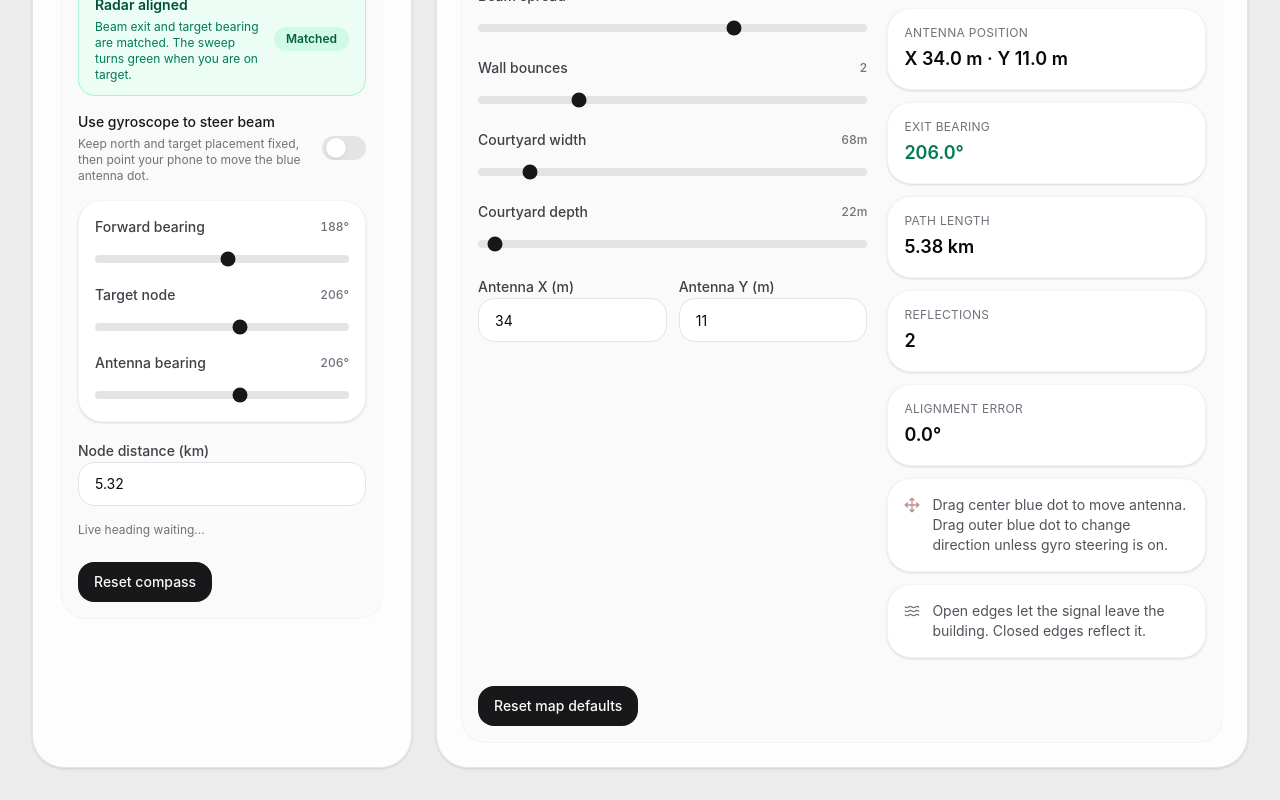
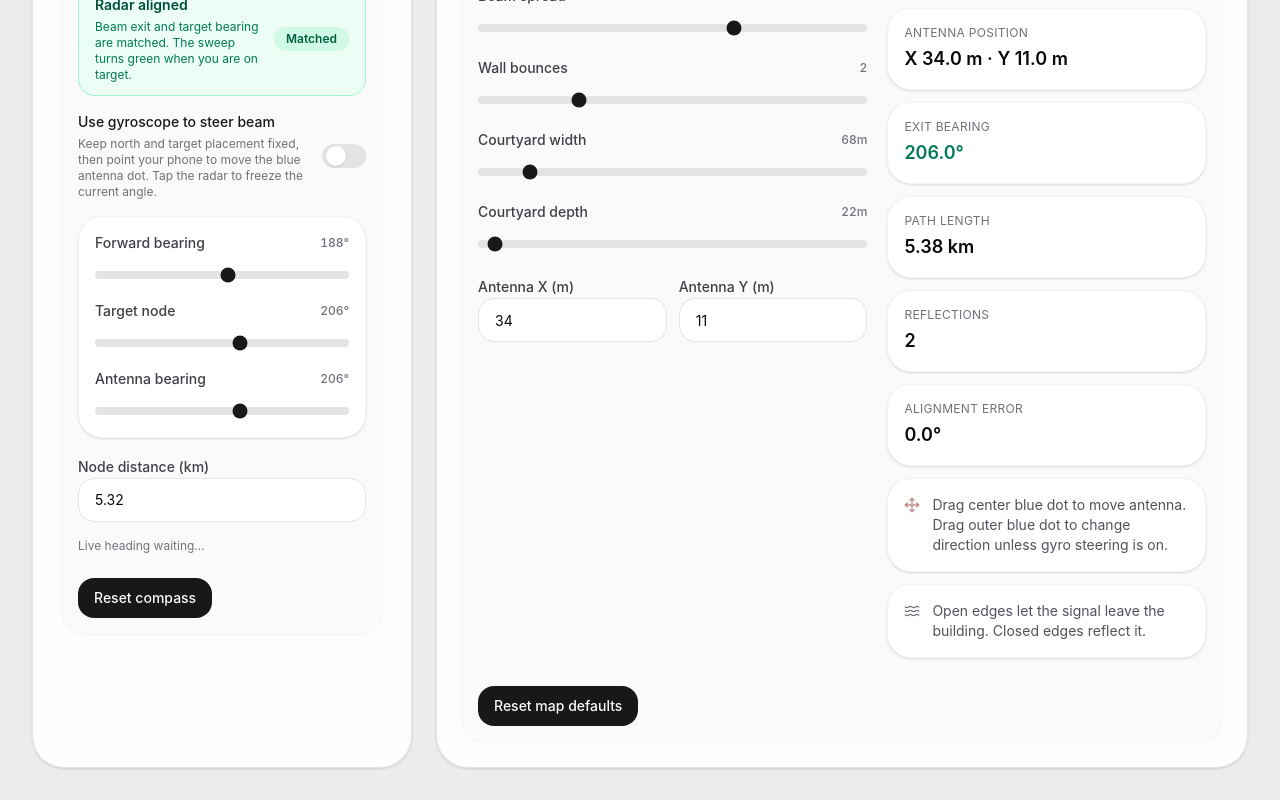
Before and after one commit to valentinvieriu/Signal-Bounce-Simulator, a React (Vite) app: page / in a window 1280 px wide. Shown: the part 914-1714 px from the top of the page. Built offline with nearby package versions, Linux system fonts and the light colour scheme.

Commit message:
Freeze gyroscope heading on radar tap

```diff
--- a/src/App.jsx
+++ b/src/App.jsx
@@ -97,6 +97,14 @@ export default function App() {
     setSim((currentState) => createNextState(currentState, key, value, heading, useCompass));
   };
 
+  const handleUseCompassChange = (nextValue) => {
+    if (!nextValue && heading !== null) {
+      setSim((currentState) => ({ ...currentState, antennaDirection: Math.round(heading) }));
+    }
+
+    setUseCompass(nextValue);
+  };
+
   return (
     <div className="min-h-screen bg-[#ececec] font-sans text-zinc-950">
       <div className="mx-auto max-w-[1500px] p-4 md:p-6 xl:p-8">
@@ -112,7 +120,7 @@ export default function App() {
             sim={hydratedSim}
             updateSim={updateSim}
             useCompass={useCompass}
-            setUseCompass={setUseCompass}
+            setUseCompass={handleUseCompassChange}
             heading={heading}
             supported={supported}
             telemetry={telemetry}
--- a/src/components/Compass.jsx
+++ b/src/components/Compass.jsx
@@ -96,7 +96,12 @@ export default function Compass({ sim, updateSim, useCompass, setUseCompass, hea
           <svg
             ref={dialRef}
             viewBox={`0 0 ${size} ${size}`}
-            className="h-[330px] w-[330px] touch-none select-none"
+            className={`h-[330px] w-[330px] touch-none select-none ${useCompass ? "cursor-pointer" : ""}`}
+            onClick={() => {
+              if (useCompass && !drag) {
+                setUseCompass(false);
+              }
+            }}
             onPointerMove={(event) => {
               if (!drag || event.pointerId !== drag.pointerId) return;
 
@@ -244,7 +249,7 @@ export default function Compass({ sim, updateSim, useCompass, setUseCompass, hea
           <div className="flex items-center justify-between gap-3">
             <div>
               <p className="text-sm font-medium text-zinc-900">Use gyroscope to steer beam</p>
-              <p className="mt-1 text-xs text-zinc-500">Keep north and target placement fixed, then point your phone to move the blue antenna dot.</p>
+              <p className="mt-1 text-xs text-zinc-500">Keep north and target placement fixed, then point your phone to move the blue antenna dot. Tap the radar to freeze the current angle.</p>
             </div>
             <Switch checked={useCompass} onCheckedChange={setUseCompass} />
           </div>
```
